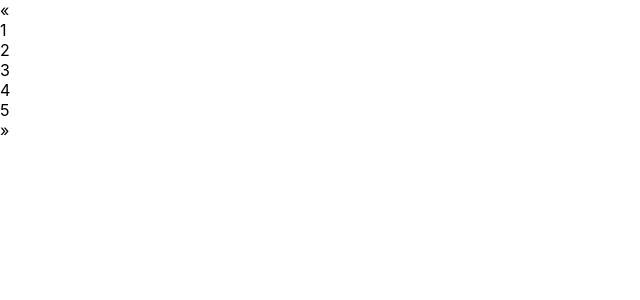
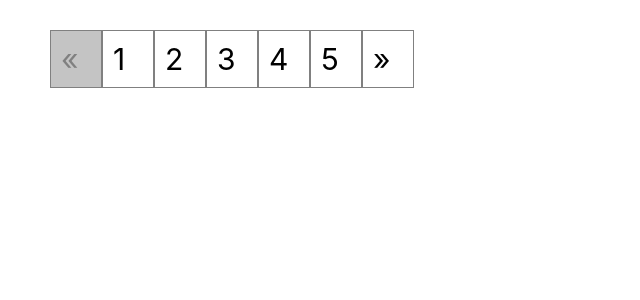
Before and after one commit to menchu123/w04-kata-numeros, a React (Create React App) app: page / in a window 1280 px wide. Shown: the top 300 px of the page, without its empty margins (0-640 px from the left). Built offline with nearby package versions, Linux system fonts and the light colour scheme.

Commit message:
Added disabled class to buttons when clicking uneffective

```diff
--- a/src/App.css
+++ b/src/App.css
@@ -1,38 +1,6 @@
 .App {
   text-align: center;
+  display: flex;
+  justify-content: center;
+  align-items: center;
 }
-
-.App-logo {
-  height: 40vmin;
-  pointer-events: none;
-}
-
-@media (prefers-reduced-motion: no-preference) {
-  .App-logo {
-    animation: App-logo-spin infinite 20s linear;
-  }
-}
-
-.App-header {
-  background-color: #282c34;
-  min-height: 100vh;
-  display: flex;
-  flex-direction: column;
-  align-items: center;
-  justify-content: center;
-  font-size: calc(10px + 2vmin);
-  color: white;
-}
-
-.App-link {
-  color: #61dafb;
-}
-
-@keyframes App-logo-spin {
-  from {
-    transform: rotate(0deg);
-  }
-  to {
-    transform: rotate(360deg);
-  }
-}
--- /dev/null
+++ b/src/components/pagination/Pagination.css
@@ -0,0 +1,17 @@
+.pageNumbers {
+  display: flex;
+  margin: 30px 50px;
+  font-size: 30px;
+  cursor: default;
+}
+
+.pageNumber__item {
+  border: 1px grey solid;
+  padding: 10px;
+  width: 30px;
+}
+
+.disabled {
+  background-color: #c4c4c4;
+  color: grey;
+}
--- a/src/components/pagination/Pagination.js
+++ b/src/components/pagination/Pagination.js
@@ -1,4 +1,5 @@
 import { useState } from "react";
+import "./Pagination.css";
 
 const Pagination = () => {
   const [page, setPage] = useState(1);
@@ -17,15 +18,21 @@ const Pagination = () => {
 
   return (
     <div className="pageNumbers">
-      <div className="button" onClick={decrement}>
+      <div
+        className={`pageNumber__item ${page === 1 ? " disabled" : ""}`}
+        onClick={decrement}
+      >
         «
       </div>
-      <div className="pageNumber">{page}</div>
-      <div className="pageNumber">{page + 1}</div>
-      <div className="pageNumber">{page + 2}</div>
-      <div className="pageNumber">{page + 3}</div>
-      <div className="pageNumber">{page + 4}</div>
-      <div className="button" onClick={increment}>
+      <div className="pageNumber__item">{page}</div>
+      <div className="pageNumber__item">{page + 1}</div>
+      <div className="pageNumber__item">{page + 2}</div>
+      <div className="pageNumber__item">{page + 3}</div>
+      <div className="pageNumber__item">{page + 4}</div>
+      <div
+        className={`pageNumber__item ${page === 16 ? " disabled" : ""}`}
+        onClick={increment}
+      >
         »
       </div>
     </div>
```
